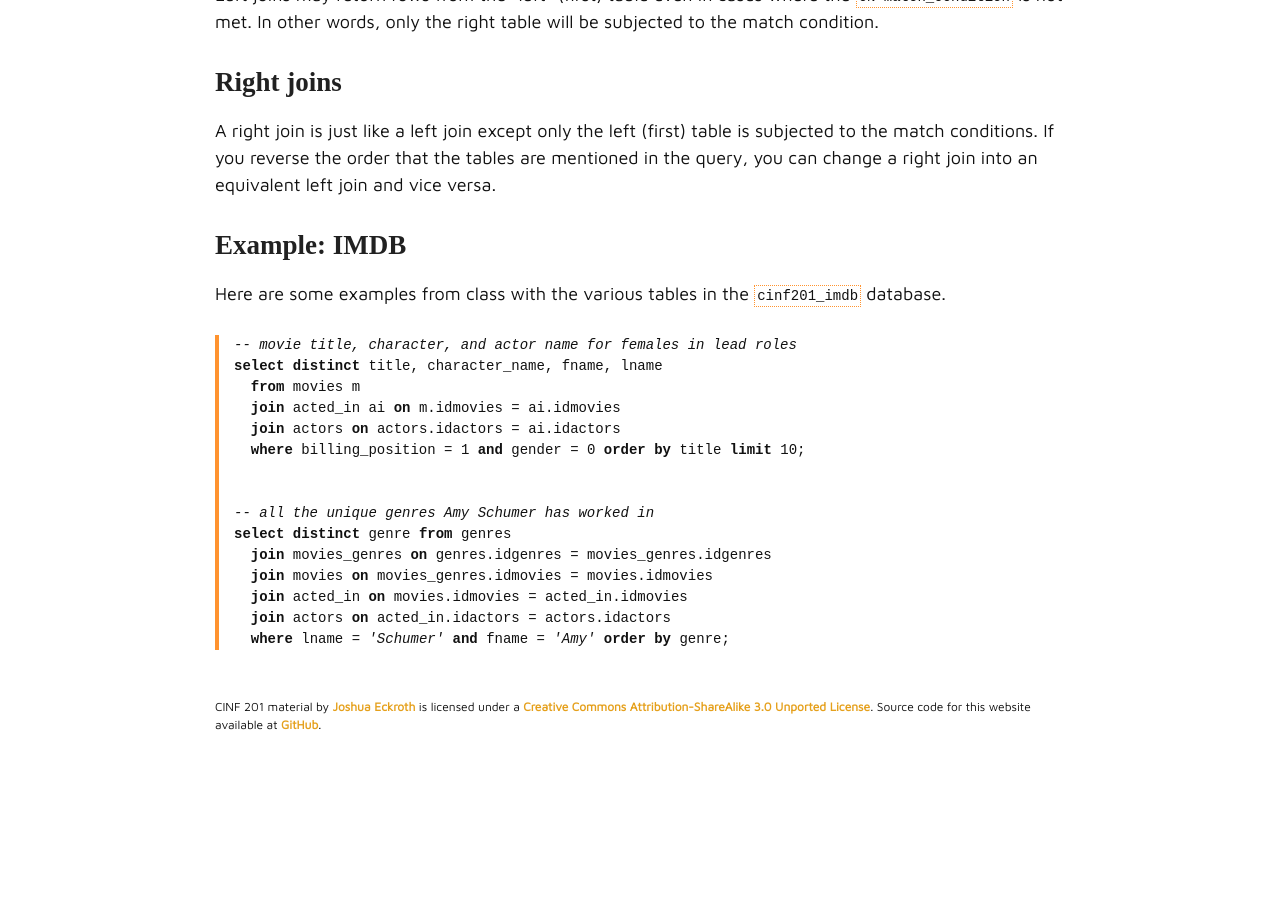
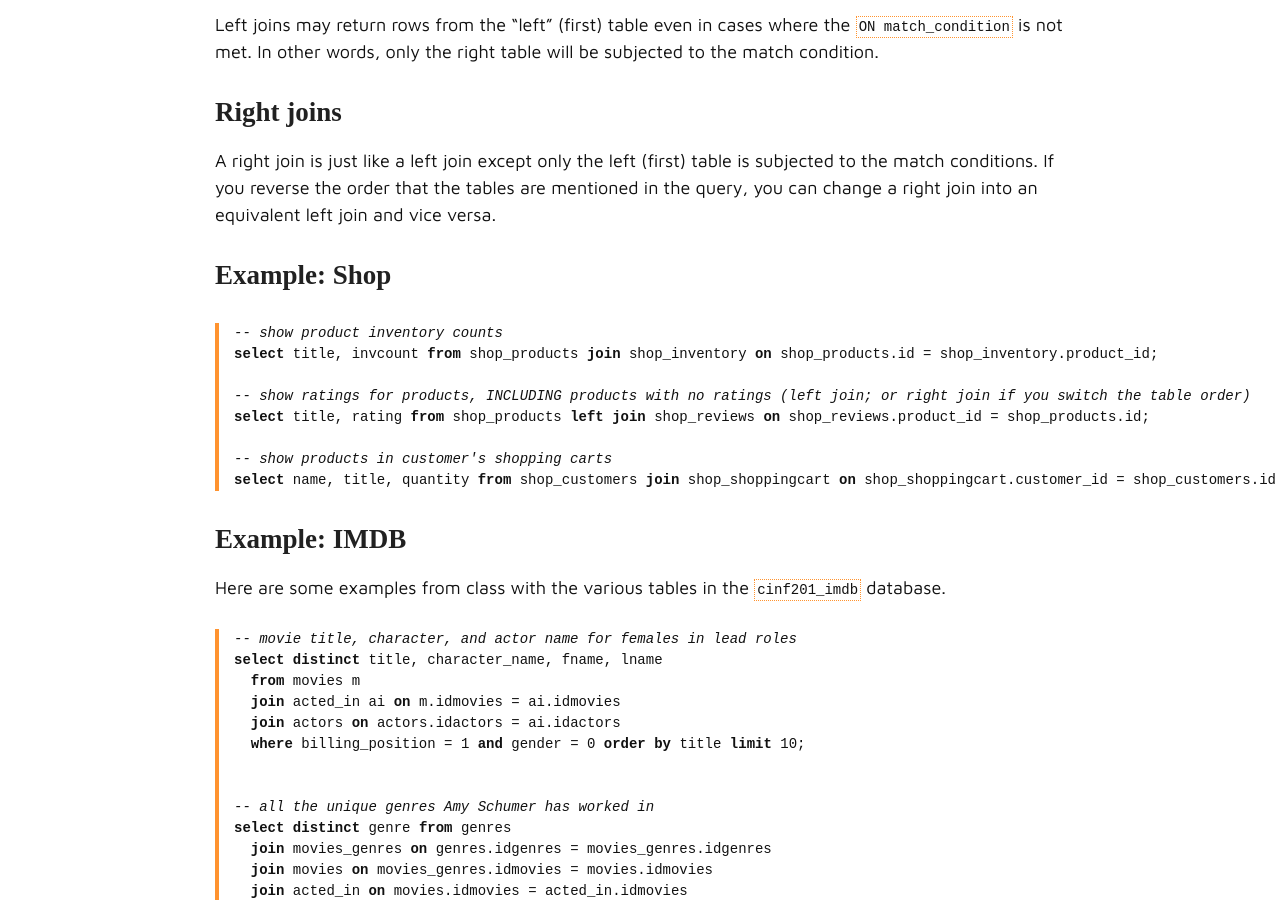
Before and after one commit to joshuaeckroth/cinf201-website, a Jekyll site: the page built from notes/joins.md, in a window 1280 px wide and 900 px high, scrolled down 1858 px. Built offline with Jekyll 4.4.1, drawn with Linux system fonts in a browser that asks for light colours; some web fonts are replaced; before the commit the page ends 2612 px from its top, so only the background shows below that.

Commit message:
Added more joins examples

````diff
--- a/notes/joins.md
+++ b/notes/joins.md
@@ -42,6 +42,19 @@ Left joins may return rows from the "left" (first) table even in cases where the
 
 A right join is just like a left join except only the left (first) table is subjected to the match conditions. If you reverse the order that the tables are mentioned in the query, you can change a right join into an equivalent left join and vice versa.
 
+## Example: Shop
+
+``` sql
+-- show product inventory counts
+select title, invcount from shop_products join shop_inventory on shop_products.id = shop_inventory.product_id;
+
+-- show ratings for products, INCLUDING products with no ratings (left join; or right join if you switch the table order)
+select title, rating from shop_products left join shop_reviews on shop_reviews.product_id = shop_products.id;
+
+-- show products in customer's shopping carts
+select name, title, quantity from shop_customers join shop_shoppingcart on shop_shoppingcart.customer_id = shop_customers.id join shop_products on shop_products.id = shop_shoppingcart.product_id;
+```
+
 ## Example: IMDB
 
 Here are some examples from class with the various tables in the `cinf201_imdb` database.
````
